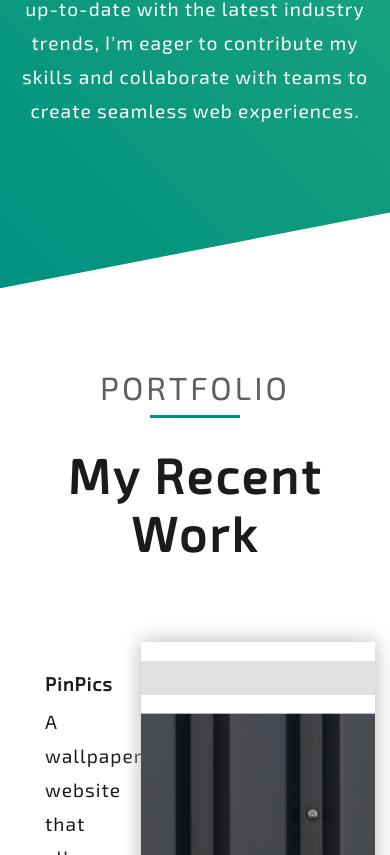
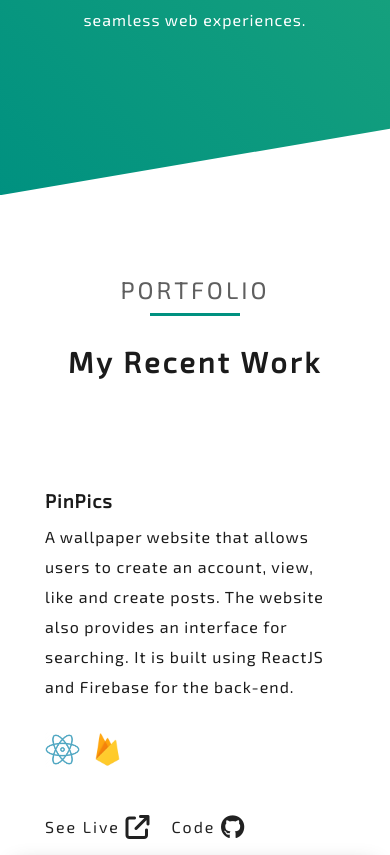
Before and after one commit to memo2k/portfolio, a React (Create React App) app: page / in a window 390 px wide. Shown: the part 1145-2000 px from the top of the page. Built offline with nearby package versions, Linux system fonts and the light colour scheme.

Commit message:
updated styles

```diff
--- a/src/assets/styles/style.scss
+++ b/src/assets/styles/style.scss
@@ -58,6 +58,23 @@ body {
 
     h3 {
         letter-spacing: 1px;
+    }
+}
+
+@media (max-width: 768px) {
+    body {
+        h1 {
+            font-size: 1.8rem;
+        }
+
+        h2 {
+            font-size: 1.5rem;
+        }
+
+        p {
+            font-size: 1rem;
+            line-height: 30px;
+        }
     }
 }
 
--- a/src/components/CardProject.jsx/card-project.scss
+++ b/src/components/CardProject.jsx/card-project.scss
@@ -3,7 +3,7 @@
 */
 .card-project {
     text-align: left;
-    height: 500px;
+    min-height: 500px;
 
     .card__inner {
         display: flex;
@@ -56,3 +56,24 @@
         }
     }
 }
+
+@media (max-width: 1400px) {
+    .card-project {
+        .card__inner {
+            display: block;
+        }
+
+        .card__info, .card__image {
+            width: 60%;
+            margin: 0 auto;
+        }
+    }
+}
+
+@media (max-width: 768px) {
+    .card-project {
+        .card__info, .card__image {
+            width: 100%;
+        }
+    }
+}
--- a/src/components/Header/header.scss
+++ b/src/components/Header/header.scss
@@ -54,3 +54,9 @@
         }
     }
 }
+
+@media (max-width: 768px) {
+    .header {
+        display: none;
+    }
+}
```
